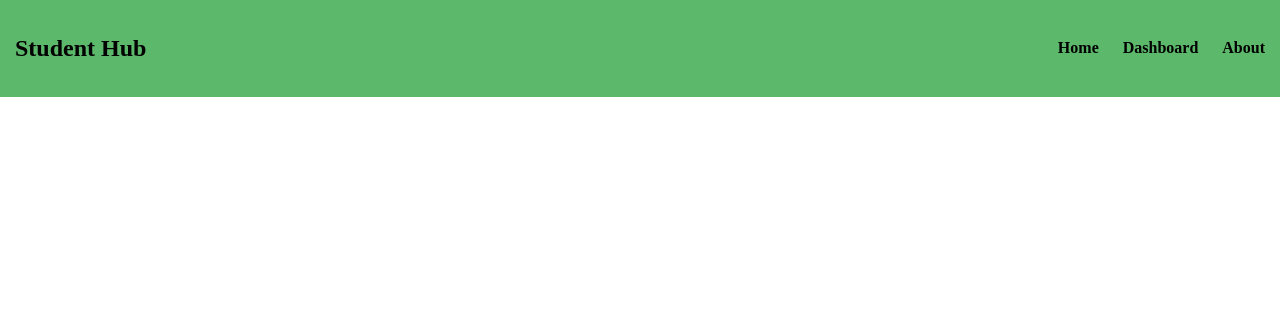
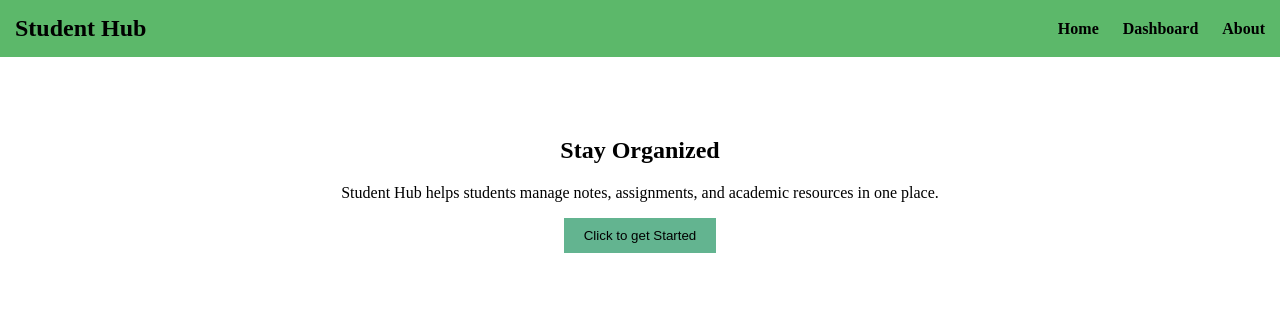
Before and after one commit to AdvaitZeroSix/studenthub_Advait, a plain HTML site: page index.html in a window 1280 px wide. Drawn offline with Linux system fonts and the light colour scheme.

Commit message:
Change h2 to h1 and add hero section
Updated heading and added a hero section with a description and button.

```diff
--- a/index.html
+++ b/index.html
@@ -7,12 +7,22 @@
 
 <body>
 <nav>
-    <h2>Student Hub</h2>
+    <h1>Student Hub</h1>
     <div>
         <a href="#">Home</a>
         <a href="#">Dashboard</a>
         <a href="#">About</a>
     </div>
 </nav>
+<section class="hero">
+    <h1>Stay Organized</h1>
+
+    <p>
+        Student Hub helps students manage notes, assignments,
+        and academic resources in one place.
+    </p>
+
+    <button>Click to get Started</button>
+</section>
 </body>
 </html>
```
